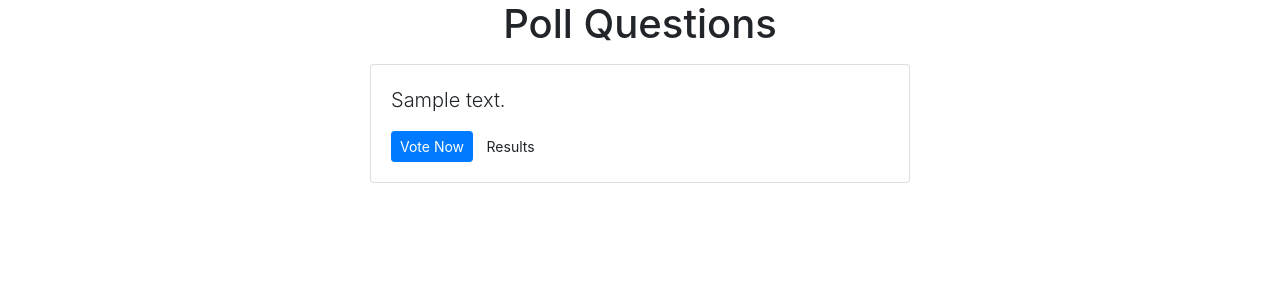
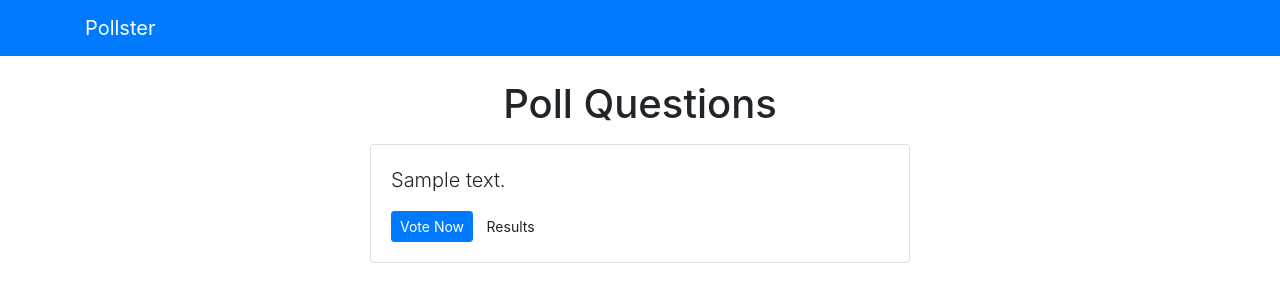
Before and after one commit to aneme1038/wdi-fundamentals-memorygame, a Django app: template django-test/pollster/templates/polls/index.html in a window 1280 px wide. Shown: the top 302 px of the page. Run offline with Django 3.2, Linux system fonts and the light colour scheme; the template is opened without the code that fills it: most values are stand-ins (such as "Sample title", 1, 10 or a date in 2020); some libraries are stand-ins or nearby versions.

Commit message:
finished up general tutorial of django

```diff
--- a/django-test/pollster/polls/urls.py
+++ b/django-test/pollster/polls/urls.py
@@ -10,6 +10,7 @@ urlpatterns = [
     #passing in the question_id from views for detail
     path('<int:question_id>/', views.detail, name='detail'),
     #passing question_id again for the results view
-    path('<int:question_id>/results/', views.results, name='results')
-
+    path('<int:question_id>/results/', views.results, name='results'),
+    #pass in vote
+    path('<int:question_id>/vote/', views.vote, name='vote')
 ]
--- a/django-test/pollster/templates/base.html
+++ b/django-test/pollster/templates/base.html
@@ -6,6 +6,8 @@
     <title>Pollster {% block title %}{% endblock %}</title>
   </head>
   <body>
+    <!-- NavBar -->
+    {% include 'partials/_navbar.html' %}
     <div class="container">
       <div class="row">
         <div class="col-md-6 m-auto">
--- /dev/null
+++ b/django-test/pollster/templates/partials/_navbar.html
@@ -0,0 +1,5 @@
+<nav class="navbar navbar-dark bg-primary mb-4">
+  <div class="container">
+    <a class="navbar-brand" href="/">Pollster</a>
+  </div>
+</nav>
--- a/django-test/pollster/templates/polls/detail.html
+++ b/django-test/pollster/templates/polls/detail.html
@@ -25,3 +25,4 @@
     {% endfor %}
     <input type="submit" value="Vote" class="btn btn-success btn-lg btn-block mt-4" />
 </form>
+{% endblock %}
```
Also changed, not shown: django-test/pollster/db.sqlite3.
